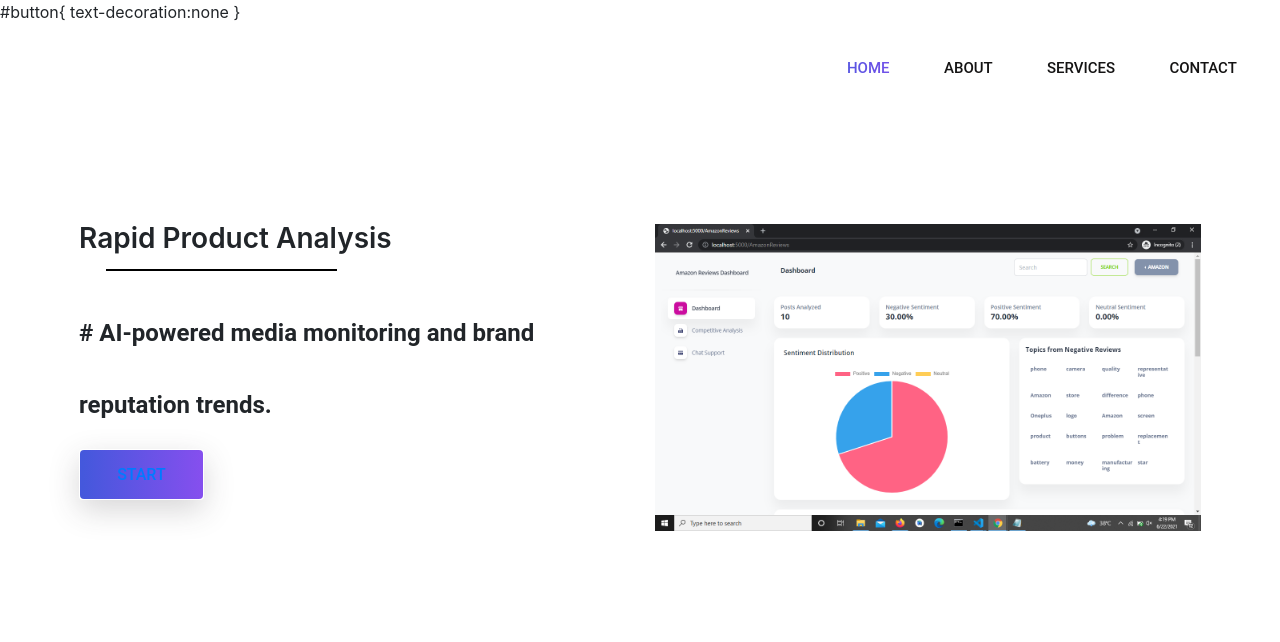
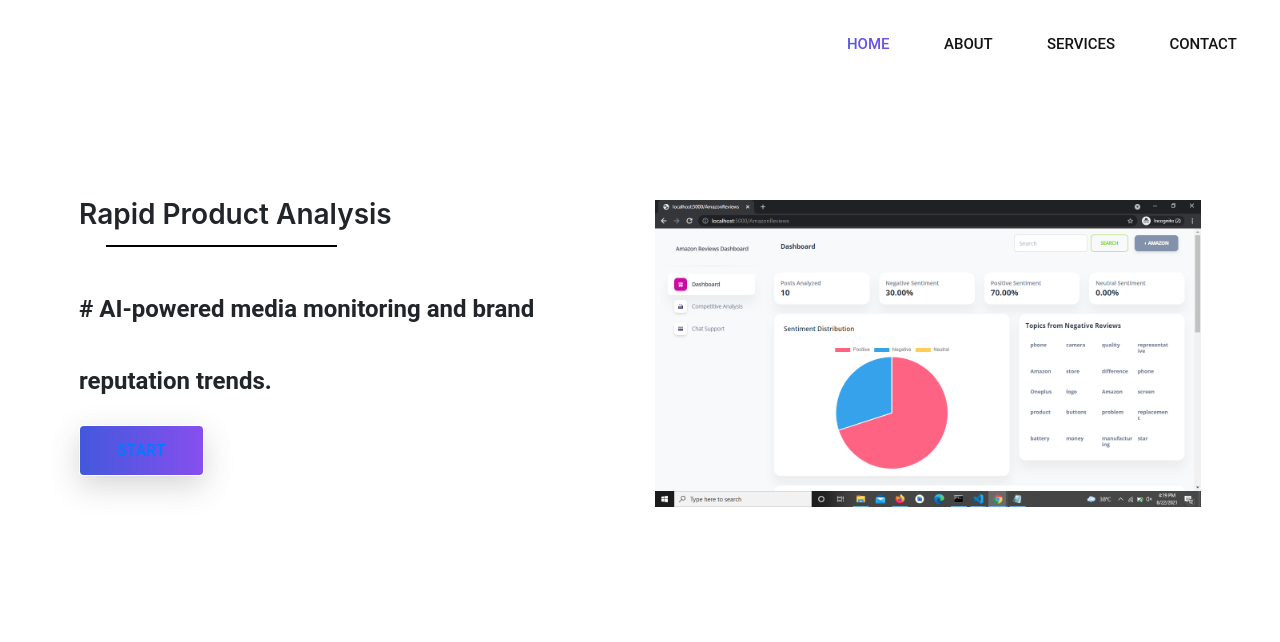
Before and after one commit to mahesh006/Analysis-project-Expert.ai-, a Flask app: page /home in a window 1280 px wide. Shown: the top 642 px of the page. Run offline with Flask 2, Linux system fonts and the light colour scheme; some libraries are stand-ins or nearby versions.

Commit message:
Update home.html

```diff
--- a/templates/home.html
+++ b/templates/home.html
@@ -18,11 +18,12 @@
 
     <!--  Responsive css file  -->
     <link rel="stylesheet" href="static/css/responsive.css">
-    <styles>
+    <style>
       #button{
-        text-decoration:none
+        text-decoration:none;
+        color:white
       }
-    </styles>
+    </style>
 
 </head>
 
```
